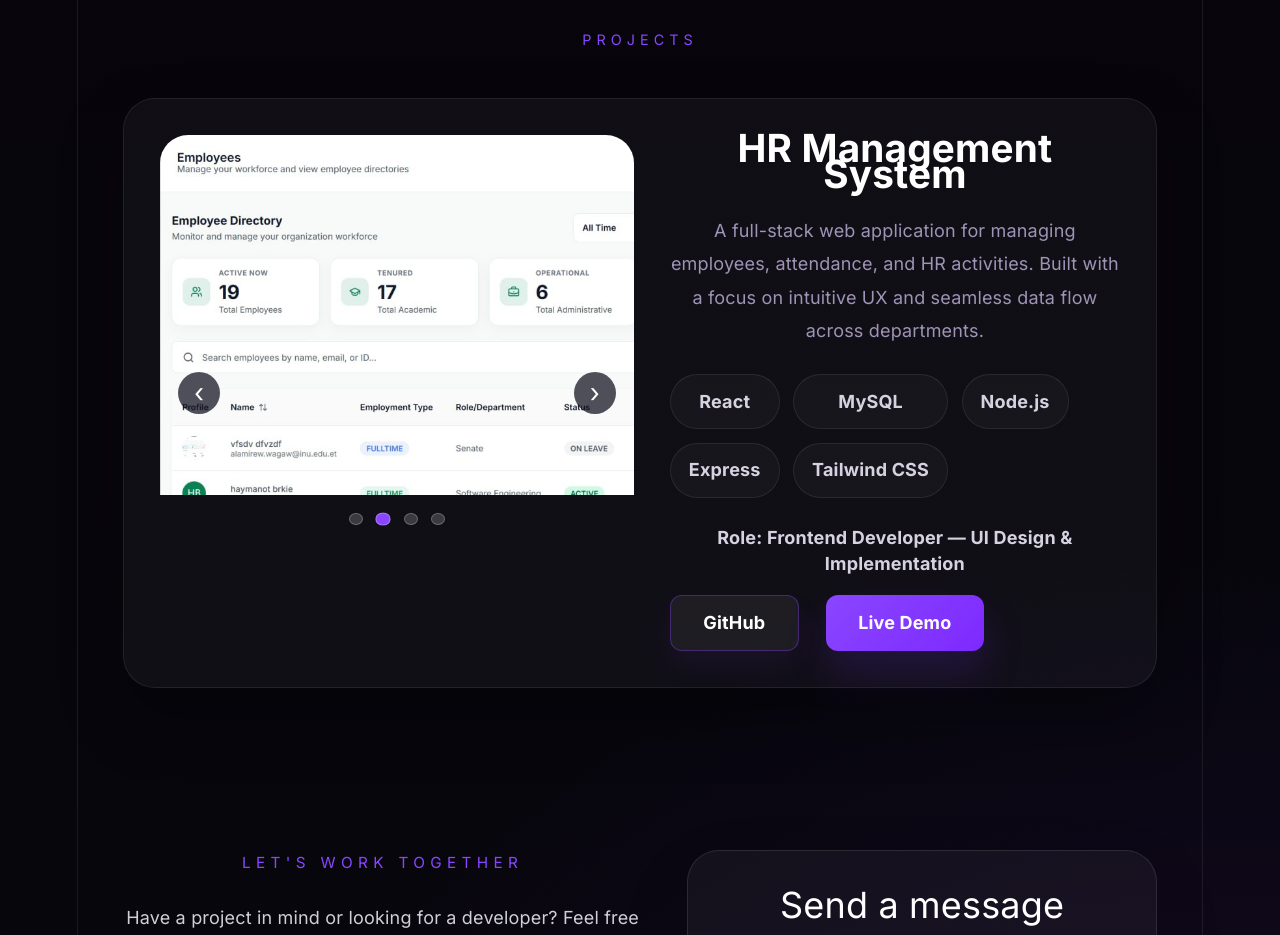
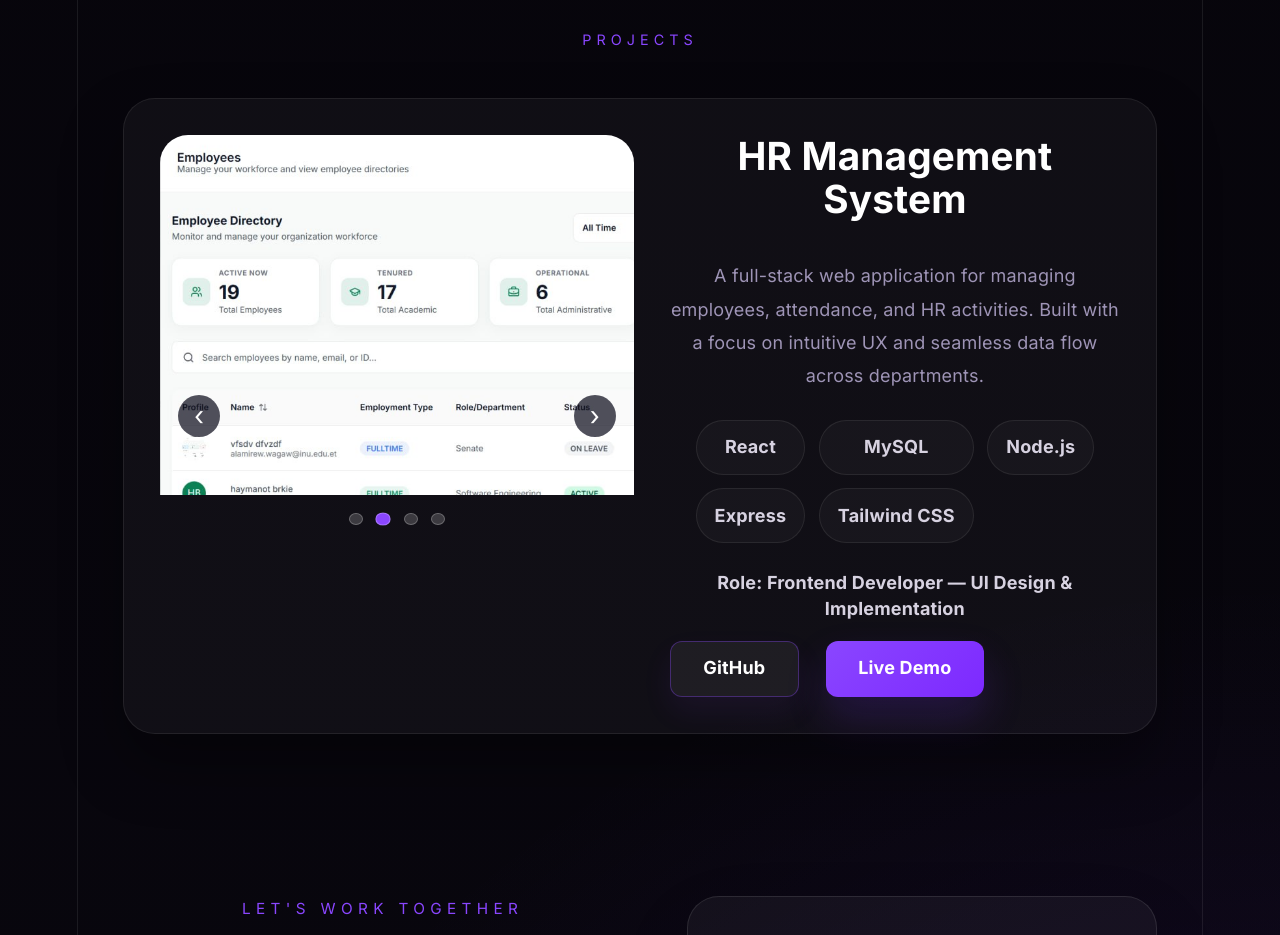
Before and after one commit to mahilala1921/My_Portfolio, a React (Vite) app: page / in a window 1280 px wide. Shown: the part 2480-3415 px from the top of the page. Built offline with nearby package versions, Linux system fonts and the light colour scheme.

Commit message:
fix project

```diff
--- a/src/components/Projects/Projects.module.css
+++ b/src/components/Projects/Projects.module.css
@@ -138,6 +138,8 @@
   display: flex;
   flex-direction: column;
   gap: 1.5rem;
+  /* keep heading centered within the details column on desktop */
+  align-items: center;
 }
 
 .projectLabel {
@@ -159,6 +161,11 @@
   margin: 0;
   font-size: 2.15rem;
   color: var(--heading);
+  height: auto;
+  line-height: 1.12; /* ensure two wrapped lines never overlap */
+  white-space: normal;
+  word-break: break-word;
+  margin-bottom: 0.6rem; /* give space before description */
 }
 
 .details p {
```
